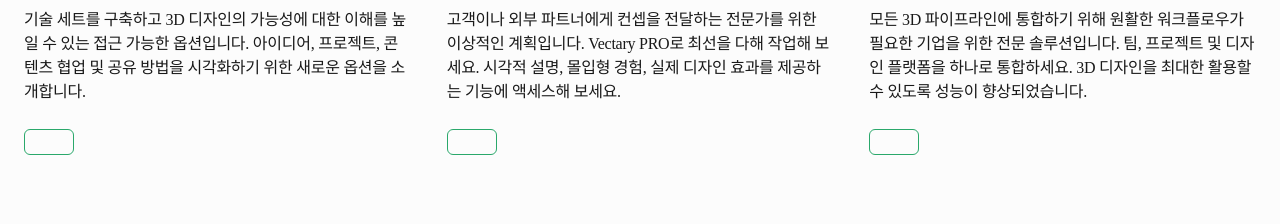
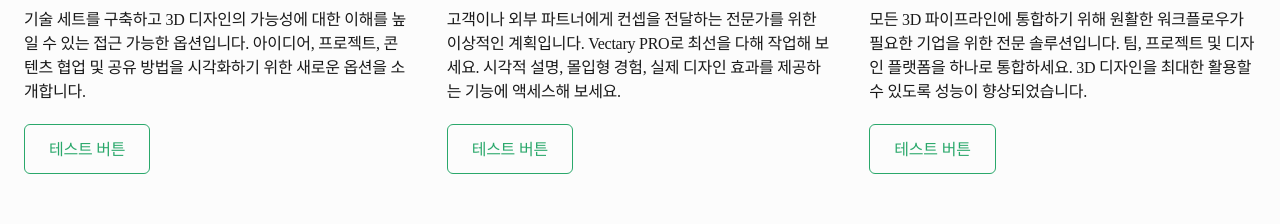
Before and after one commit to sbbc212/Achiple_WEB_Front, a Next.js app: page / in a window 1280 px wide. Shown: the part 8600-8824 px from the top of the page. Built offline with nearby package versions, Linux system fonts and the light colour scheme; a web font is replaced by a local one.

Commit message:
fix: 누락된 프로퍼티 추가

```diff
--- a/src/components/Cardlayout/Textlist_btn.tsx
+++ b/src/components/Cardlayout/Textlist_btn.tsx
@@ -10,7 +10,7 @@ function Textlist_btn() {
       </div>
       <ul className="flex justify-between pb-[60px]">
         {mainlastsection.map((lastsection) => (
-          <TextCard key={lastsection.id} text={lastsection} btnType={true} />
+          <TextCard key={lastsection.id} text={lastsection} btnType={true} btnText={"테스트 버튼"} />
         ))}
       </ul>
     </div>
--- a/src/components/Pageconfigurator/ExampleSection.tsx
+++ b/src/components/Pageconfigurator/ExampleSection.tsx
@@ -7,7 +7,7 @@ import type { maincardDataType } from "@/constants/maindata";
 const ExampleSection = () => {
   return (
     <ul className="flex justify-between pb-[60px]">
-      {configuratordata.map((data) => data.cardcontent.map((item: maincardDataType) => <Card key={item.subtitle} cardlist={item} />))}
+      {configuratordata.map((data) => data.cardcontent.map((item: maincardDataType) => <Card key={item.subtitle} cardlist={item} btntext={"테스트 버튼"} />))}
     </ul>
   );
 };
```
